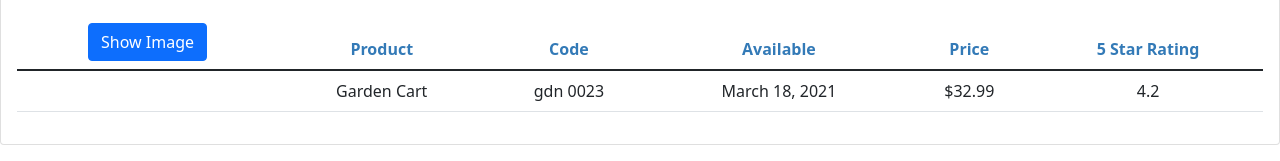
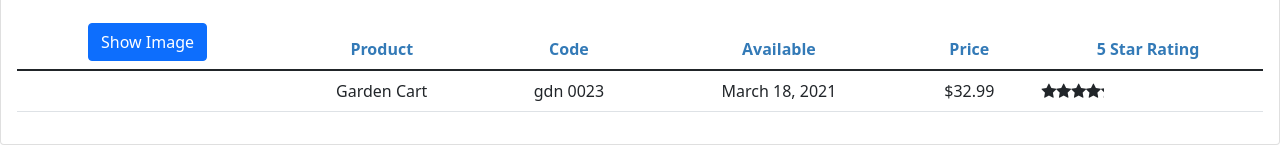
Before and after one commit to 13B-MSP/angular-courses, an Angular app in the folder angular-getting-started/: page /welcome in a window 1280 px wide. Shown: the part 181-342 px from the top of the page. Built offline with nearby package versions, Linux system fonts and the light colour scheme.

Commit message:
building nested components

```diff
--- a/angular-getting-started/src/app/app.module.ts
+++ b/angular-getting-started/src/app/app.module.ts
@@ -5,12 +5,14 @@ import { BrowserModule } from '@angular/platform-browser';
 import { AppComponent } from './app.component';
 import { ProductListComponent } from './products/product-list.component';
 import { ConvertToSpacesPipe } from './shared/convert-to-spaces.pipe';
+import { StarComponent } from './shared/star.component';
 
 @NgModule({
   declarations: [
     AppComponent,
     ProductListComponent,
-    ConvertToSpacesPipe
+    ConvertToSpacesPipe,
+    StarComponent
   ],
   imports: [
     BrowserModule,
--- a/angular-getting-started/src/app/products/product-list.component.html
+++ b/angular-getting-started/src/app/products/product-list.component.html
@@ -44,7 +44,11 @@
                         <td>{{product.productCode | lowercase | convertToSpaces:'-'}}</td>
                         <td>{{product.releaseDate}}</td>
                         <td>{{product.price | currency:'USD':'symbol':'1.2-2'}}</td>
-                        <td>{{product.starRating}}</td>
+                        <td>
+                            <pm-star [rating]='product.starRating'
+                                     (ratingClicked)="onRatingClicked($event)">
+                            </pm-star>
+                        </td>
                     </tr>
                 </tbody>
             </table>
--- a/angular-getting-started/src/app/products/product-list.component.ts
+++ b/angular-getting-started/src/app/products/product-list.component.ts
@@ -60,4 +60,8 @@ export class ProductListComponent implements OnInit {
             (product: IProduct) =>
             product.productName.toLocaleLowerCase().includes(filterBy));
     }
+    onRatingClicked(message: string): void {
+        console.log(message);
+        this.pageTitle = 'Product List: ' + message;
+    }
 }
--- a/angular-getting-started/src/app/shared/star.component.html
+++ b/angular-getting-started/src/app/shared/star.component.html
@@ -1,6 +1,7 @@
 <div class="crop"
      [style.width.px]="cropWidth"
-     [title]="rating">
+     [title]="rating"
+     (click)="onClick()">
   <div style="width: 75px">
     <span class="fa fa-star"></span>
     <span class="fa fa-star"></span>
--- /dev/null
+++ b/angular-getting-started/src/app/shared/star.component.ts
@@ -0,0 +1,18 @@
+import { Component, EventEmitter, Input, OnChanges, Output } from "@angular/core";
+
+@Component({
+    selector: 'pm-star',
+    templateUrl: './star.component.html',
+    styleUrls: ['./star.component.css']
+})
+export class StarComponent implements OnChanges {
+    @Input() rating: number = 0;
+    cropWidth: number = 75;
+    @Output() ratingClicked: EventEmitter<string> = new EventEmitter<string>();
+    ngOnChanges(): void {
+        this.cropWidth = this.rating * 75/5;
+    }
+    onClick(): void {
+        this.ratingClicked.emit(`The rating ${this.rating} was clicked!`);
+    }
+}
```
